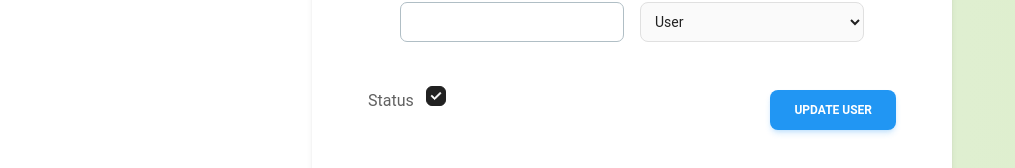
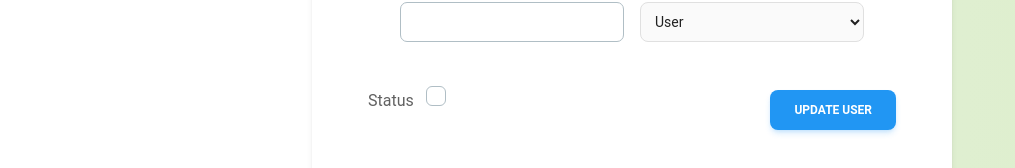
Before and after one commit to SadetTurhan/User-Panel, a React (Vite) app in the folder User-Panel/: page /updateuser/1 in a window 1280 px wide. Shown: the part 513-681 px from the top of the page, without its empty margins (0-1015 px from the left). Built offline with nearby package versions, Linux system fonts and the light colour scheme; no server answers.

Commit message:
User update works

```diff
--- a/User-Panel/src/components/UpdateUser.tsx
+++ b/User-Panel/src/components/UpdateUser.tsx
@@ -30,25 +30,26 @@ function UpdateUser() {
   });
   const { userId } = useParams();
   const [user, setUser] = useState<UserType | null>(null);
-
   const onSubmit = (data: ValidationSchema) => {
+    const updatedUserData = { ...data, isActive };
     axios
-      .put(`http://localhost:3000/users/${userId}`, data)
+      .put(`http://localhost:3000/users/${userId}`, updatedUserData)
       .then((response) => {
         console.log('User updated successfully:', response.data);
+        setUser(response.data);
         nav('/userpanel');
       })
       .catch((error) => {
         console.log('Error updating user:', error);
       });
   };
-
   useEffect(() => {
     const fetchUserData = async () => {
       try {
         const response = await axios.get(`http://localhost:3000/users/${userId}`);
         const userData = response.data;
         setUser(userData);
+        setIsActive(userData.isActive);
         setValue('name', userData.name);
         setValue('email', userData.email);
         setValue('phone', userData.phone);
@@ -60,7 +61,7 @@ function UpdateUser() {
 
     fetchUserData();
   }, [userId, setValue]);
-
+  const [isActive, setIsActive] = useState(false);
   return (
     <div className="grid grid-cols-5 h-screen bg-gradient-to-r from-green-50 to-light-green-100">
       <Sidebar></Sidebar>
@@ -110,9 +111,12 @@ function UpdateUser() {
                 </label>
               </div>
               <label>
-                Status
-                <Checkbox defaultChecked />
-              </label>
+        Status
+        <Checkbox
+  defaultChecked={isActive}
+  onChange={(e) => setIsActive(e.target.checked)}
+/>
+            </label>
               <Button color="blue" className="float-right mt-4 w-1/8" type="submit">
                 Update User
               </Button>
--- a/User-Panel/src/components/UserPanel.tsx
+++ b/User-Panel/src/components/UserPanel.tsx
@@ -15,7 +15,6 @@ import axios from 'axios';
 
 
 function UserPanel() {
-     const [user, setUser] = useState<UserType | null>(null);
     const users = useSelector((state: RootState) => state.users.users);
     const dispatch = useDispatch();
 
```
Also changed, not shown: 1 other file (tests, documents, lock files or other folders).
